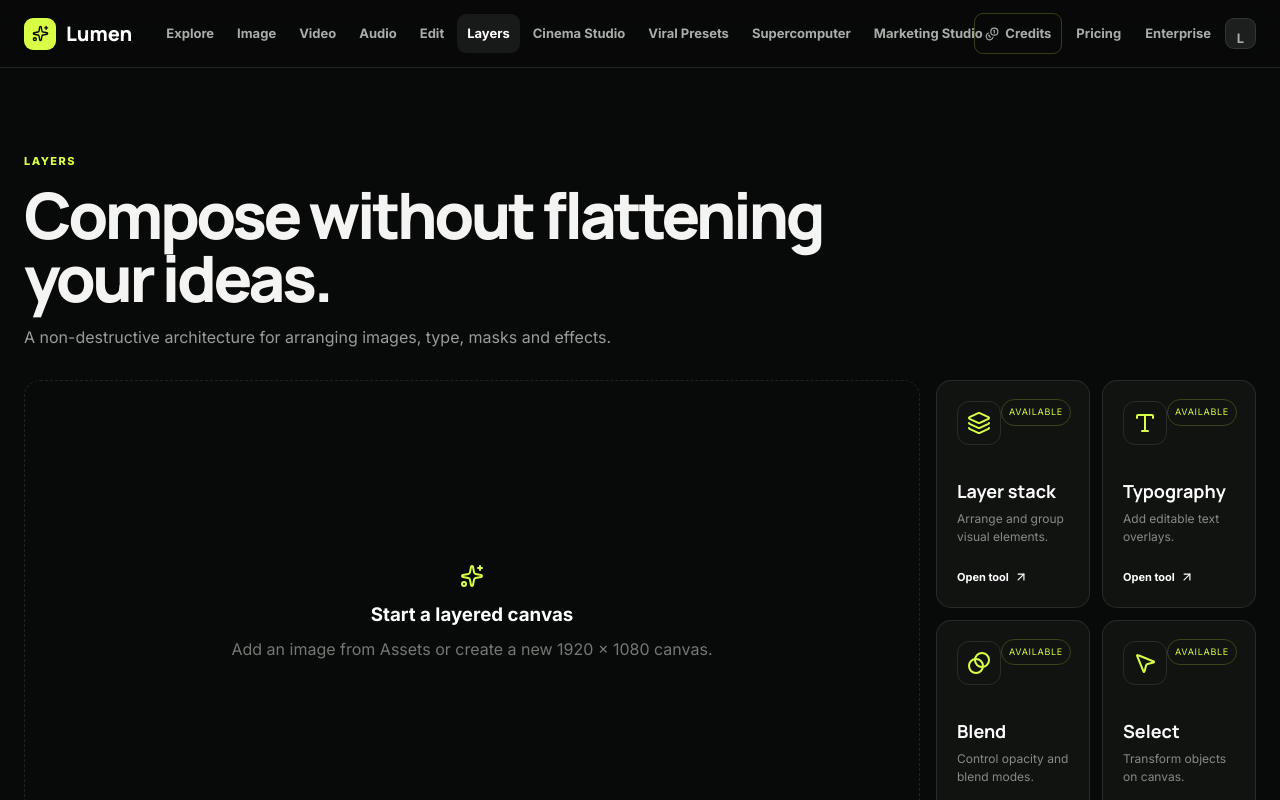
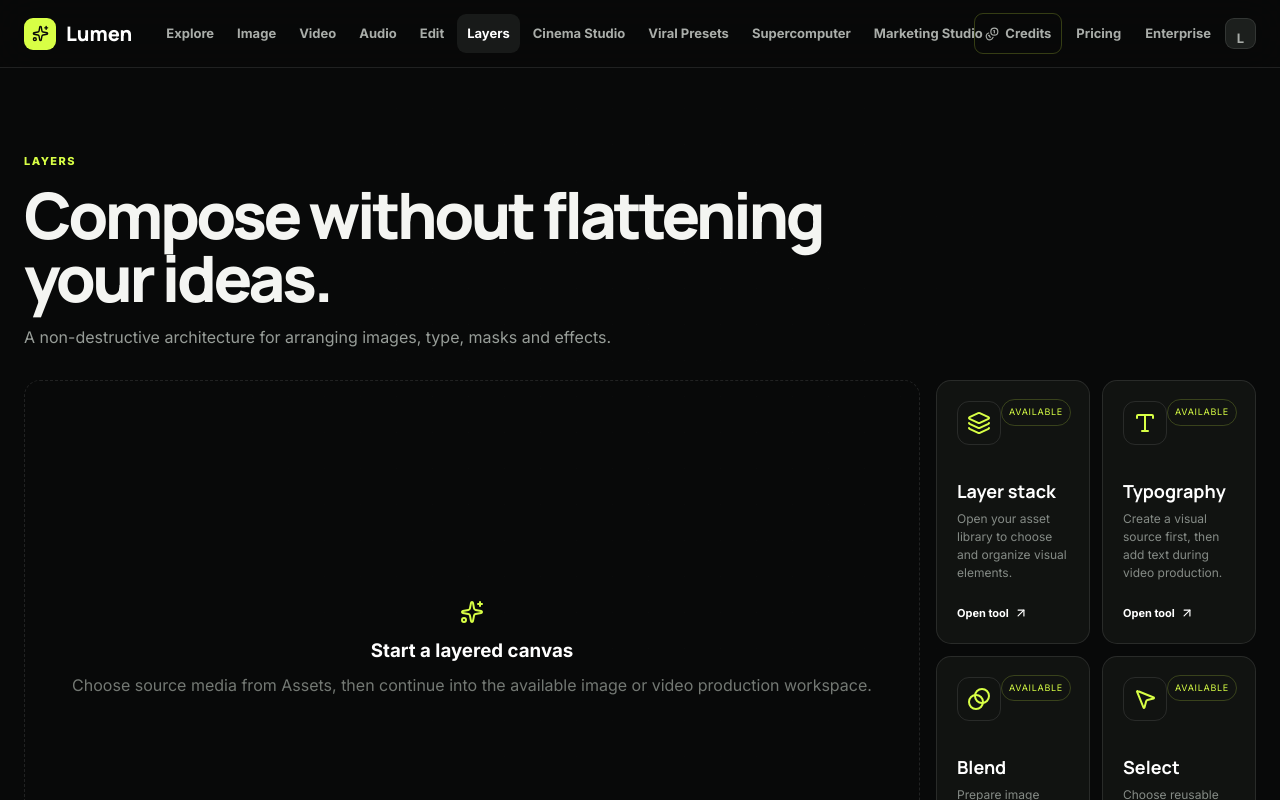
Before and after one commit to aalgume2-ship-it/auto-publisher-ai, a Next.js app in the folder apps/web/: page /layers in a window 1280 px wide. Shown: the top 800 px of the page. Built offline with nearby package versions, Linux system fonts and the light colour scheme.

Commit message:
fix(web): remove dead layer tool anchors

```diff
--- a/apps/web/src/app/layers/page.tsx
+++ b/apps/web/src/app/layers/page.tsx
@@ -1,2 +1,15 @@
-import { Blend, Layers3, MousePointer2, Type } from 'lucide-react';import {PlatformShell,PageHero,ToolCard,EmptyState} from '../../components/creative/CreativePlatform';
-export default function Layers(){return <PlatformShell><PageHero eyebrow="Layers" title="Compose without flattening your ideas." description="A non-destructive architecture for arranging images, type, masks and effects."/><div className="cp-workspace"><EmptyState title="Start a layered canvas" description="Add an image from Assets or create a new 1920 × 1080 canvas."/><div className="cp-tool-grid" style={{gridTemplateColumns:'1fr 1fr'}}><ToolCard icon={<Layers3/>} title="Layer stack" description="Arrange and group visual elements." href="#"/><ToolCard icon={<Type/>} title="Typography" description="Add editable text overlays." href="#"/><ToolCard icon={<Blend/>} title="Blend" description="Control opacity and blend modes." href="#"/><ToolCard icon={<MousePointer2/>} title="Select" description="Transform objects on canvas." href="#"/></div></div></PlatformShell>}
+import { Blend, Layers3, MousePointer2, Type } from 'lucide-react';
+import {PlatformShell,PageHero,ToolCard,EmptyState} from '../../components/creative/CreativePlatform';
+
+export default function Layers(){return <PlatformShell>
+  <PageHero eyebrow="Layers" title="Compose without flattening your ideas." description="A non-destructive architecture for arranging images, type, masks and effects."/>
+  <div className="cp-workspace">
+    <EmptyState title="Start a layered canvas" description="Choose source media from Assets, then continue into the available image or video production workspace."/>
+    <div className="cp-tool-grid" style={{gridTemplateColumns:'1fr 1fr'}}>
+      <ToolCard icon={<Layers3/>} title="Layer stack" description="Open your asset library to choose and organize visual elements." href="/dashboard/assets"/>
+      <ToolCard icon={<Type/>} title="Typography" description="Create a visual source first, then add text during video production." href="/image"/>
+      <ToolCard icon={<Blend/>} title="Blend" description="Prepare image sources and visual variants in the image workspace." href="/image"/>
+      <ToolCard icon={<MousePointer2/>} title="Select" description="Choose reusable source media from the production asset library." href="/dashboard/assets"/>
+    </div>
+  </div>
+</PlatformShell>}
```
